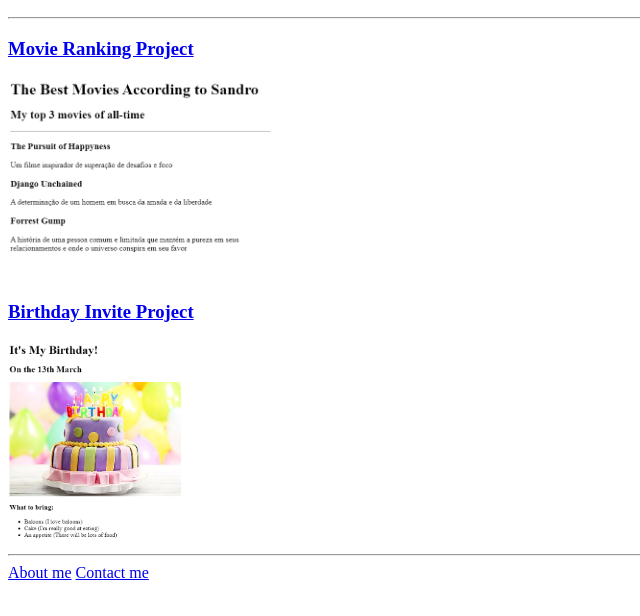
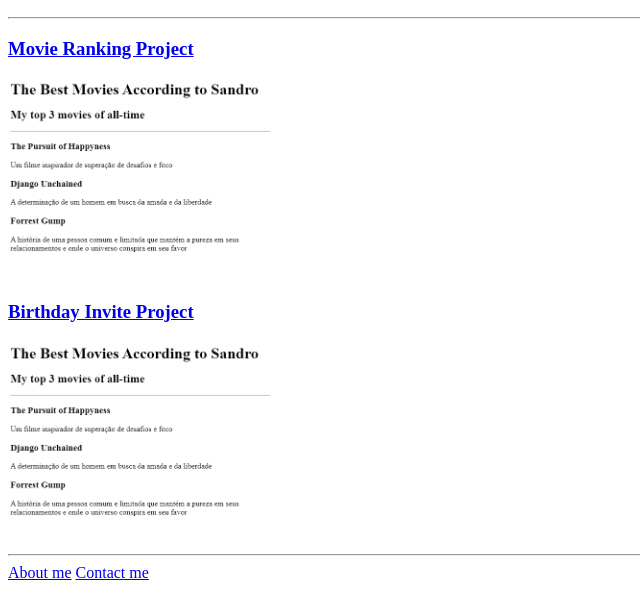
Before and after one commit to Brandsandro/html-portfolio, a plain HTML site: page index.html in a window 1280 px wide. Shown: the part 110-726 px from the top of the page, without its empty margins (0-640 px from the left). Drawn offline with Linux system fonts and the light colour scheme.

Commit message:
Update index.html

```diff
--- a/index.html
+++ b/index.html
@@ -30,7 +30,7 @@ https://developer.mozilla.org/en-US/docs/Web/HTML/Element/img#attr-height -->
     <h3><a href="./public/movie-ranking.html">Movie Ranking Project</a></h3>
     <img src="./assets/images/preview-movie-ranking.png" height="200px" alt="Screenshot of Sandro's Movie Ranking Project Page" />
     <h3><a href="./public/birthday-invite.html">Birthday Invite Project</a></h3>
-    <img src="./assets/images/preview-birthday-invite.png" height="200px" alt="Screenshot of Sandro's Birthday Invite Page" />
+    <img src="./assets/images/preview-movie-ranking.PNG" height="200px" alt="Screenshot of Sandro's Birthday Invite Page" />
 
     <hr />
 
```
